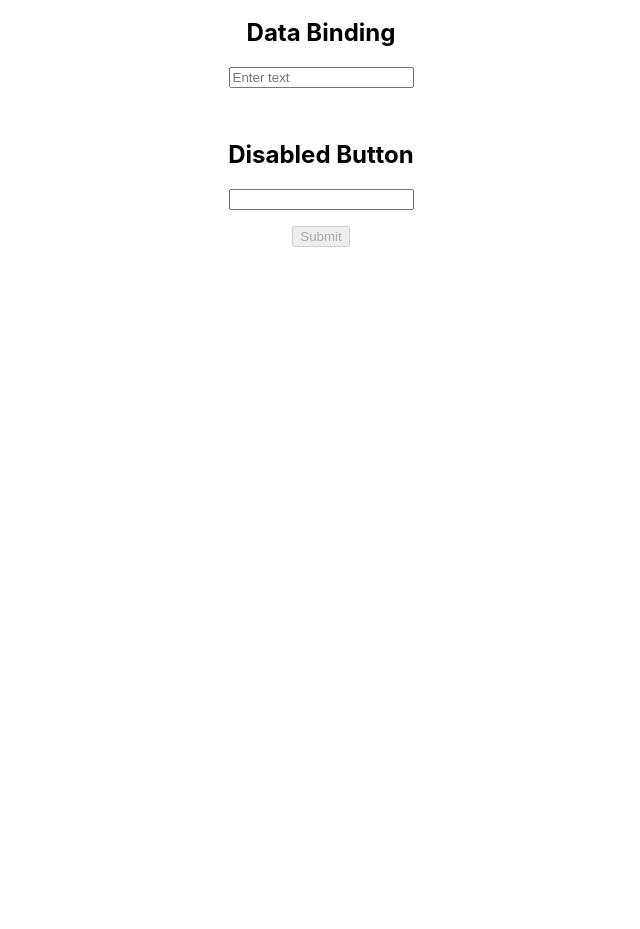
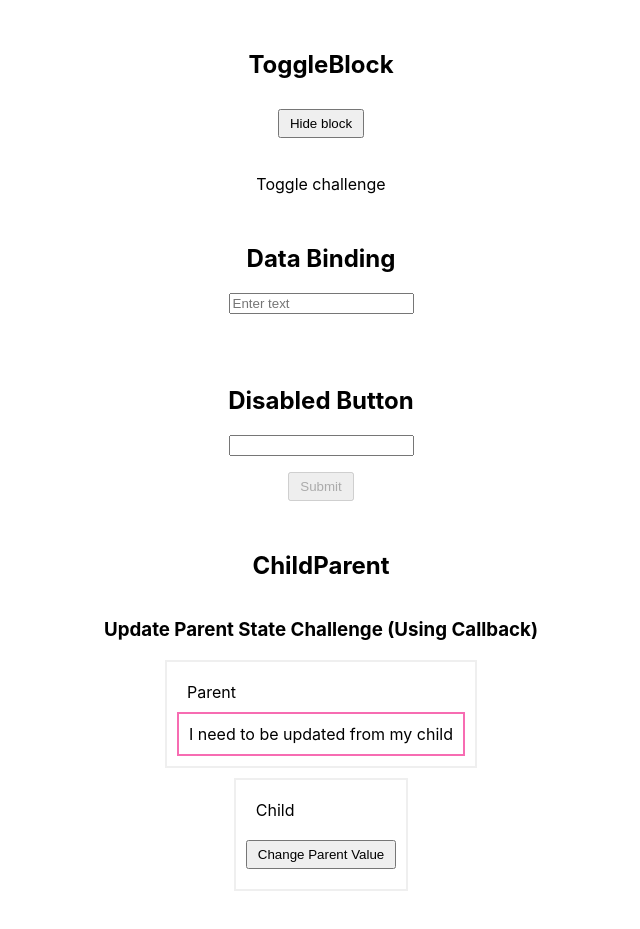
Before and after one commit to Hombre2014/react-challenges, a React (Create React App) app: page / in a window 1280 px wide. Shown: the part 551-1480 px from the top of the page, without its empty margins (319-959 px from the left). Before the commit the page ends 800 px from the top, so only its background shows below. Built offline with nearby package versions, Linux system fonts and the light colour scheme; the HTML template or start-up script is replaced by a standard one.

Commit message:
Add updated context from a child

```diff
--- a/src/App.css
+++ b/src/App.css
@@ -18,4 +18,20 @@
 .mtop {
   margin-top: 1rem; }
 
+div {
+  padding: 10px; }
+
+button {
+  margin: 10px 0;
+  padding: 5px 10px; }
+
+.wrapper {
+  padding: 10px;
+  border: 2px solid #efefef;
+  margin-bottom: 10px; }
+
+.box-wrapper {
+  border: 2px solid #f76cb2;
+  width: max-content; }
+
 /*# sourceMappingURL=App.css.map */
--- a/src/App.js
+++ b/src/App.js
@@ -4,6 +4,7 @@ import Users from './Users';
 import ToggleBlock from './ToggleBlock';
 import DataBinding from './DataBinding';
 import DisabledButton from './DisabledButton';
+import ChildParent from './ChildParent';
 
 const App = () => {
   return (
@@ -14,6 +15,7 @@ const App = () => {
       <ToggleBlock />
       <DataBinding />
       <DisabledButton />
+      <ChildParent />
     </div>
   );
 }
--- a/src/App.scss
+++ b/src/App.scss
@@ -22,3 +22,22 @@
 .mtop {
   margin-top: 1rem;
 }
+
+div {
+  padding: 10px;
+}
+button {
+  margin: 10px 0;
+  padding: 5px 10px;
+}
+
+.wrapper {
+  padding: 10px;
+  border: 2px solid #efefef;
+  margin-bottom: 10px;
+}
+
+.box-wrapper {
+  border: 2px solid #f76cb2;
+  width: max-content;
+}
--- /dev/null
+++ b/src/ChildParent.js
@@ -0,0 +1,42 @@
+import React, { useState } from 'react';
+
+function Child({ setValue }) {
+  return (
+    <>
+      <div>Child</div>
+      <button onClick={() => setValue('Parent has been updated')}>
+        Change Parent Value
+      </button>
+    </>
+  );
+}
+
+function Parent() {
+  const [value, setValue] = useState(
+    "I need to be updated from my child"
+  );
+
+  return (
+    <>
+      <h3>Update Parent State Challenge (Using Callback)</h3>
+      <div className="wrapper">
+        <div>Parent</div>
+        <div className="box-wrapper">{value}</div>
+      </div>
+      <div className="wrapper">
+        <Child setValue={setValue} />
+      </div>
+    </>
+  );
+}
+
+const ChildParent = () => {
+  return (
+    <div className='container'>
+      <h2>ChildParent</h2>
+        <Parent />
+    </div>
+  )
+}
+
+export default ChildParent;
```
Also changed, not shown: 2 other files (tests, documents, lock files or other folders).
